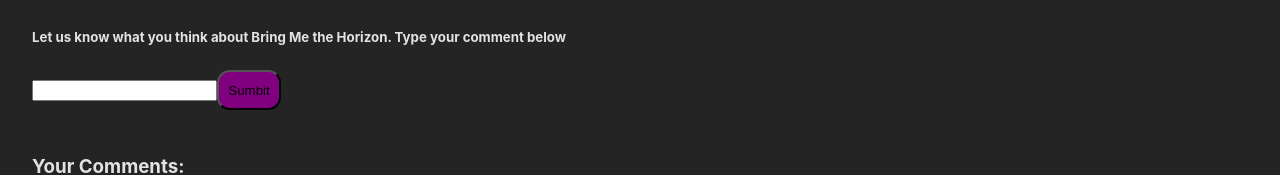
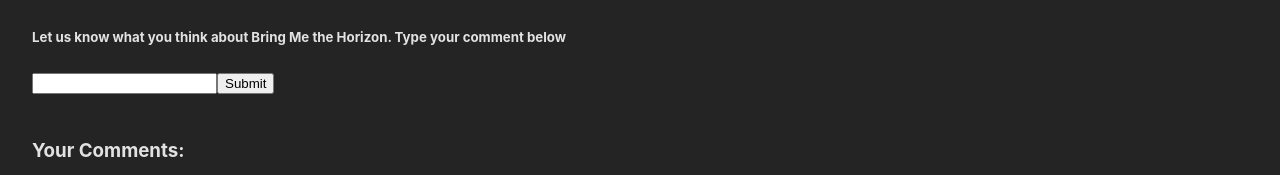
Before and after one commit to nngw/music_app, a React (Vite) app in the folder music_app/: page / in a window 1280 px wide. Shown: the part 1020-1195 px from the top of the page. Built offline with nearby package versions, Linux system fonts and the light colour scheme.

Commit message:
add form

```diff
--- a/music_app/src/Form.css
+++ b/music_app/src/Form.css
@@ -4,78 +4,8 @@
   padding: 2rem;
 }
 
-img.coverart{
-  width: 10rem;
-  margin: 0rem 2rem;
+
+li{
+  margin: 1rem 0rem;
+
 }
-
-ul{
-  list-style-type: none;
-}
-
-button{
-  align-self: center;
-  width: 4rem;
-  height: 3em;
-  border-radius: .8rem;
-  background-color: purple;
-  border-color: none;
-}
-
-.liContainer{
-  margin: 1rem 0rem;
-}
-
-.flexContainer {
-  max-width: 70%;
-  display: flex;
-  border-radius: 1rem;
-  /* background-color: red; */
-}
-
-.infoContainer{
-  align-self: center;
-}
-
-.likeCount{
-  margin:0rem 2rem;
-  align-self: center;
-}
-
-
-
-/* .logo {
-  height: 6em;
-  padding: 1.5em;
-  will-change: filter;
-  transition: filter 300ms;
-}
-.logo:hover {
-  filter: drop-shadow(0 0 2em #646cffaa);
-}
-.logo.react:hover {
-  filter: drop-shadow(0 0 2em #61dafbaa);
-} */
-/*
-@keyframes logo-spin {
-  from {
-    transform: rotate(0deg);
-  }
-  to {
-    transform: rotate(360deg);
-  }
-}
-
-@media (prefers-reduced-motion: no-preference) {
-  a:nth-of-type(2) .logo {
-    animation: logo-spin infinite 20s linear;
-  }
-} */
-/*
-.card {
-  padding: 2em;
-}
-*/
-.read-the-docs {
-  color: #888;
-}
--- a/music_app/src/Form.jsx
+++ b/music_app/src/Form.jsx
@@ -4,20 +4,38 @@
 import './Form.css'
 
 function Form() {
+  const [comment, setComment] = useState("");
 
+  const [commentsArray, setComments] = useState([])
+
+  const handleSubmit = (event) => {
+    event.preventDefault();
+    setComments(commentsArray => [...commentsArray, comment])
+    setComment('')
+  }
 
   return (
     <>
       <h3>Comment</h3>
       <h5>Let us know what you think about Bring Me the Horizon. Type your comment below</h5>
-      <form>
-        <input type="text" name="" id="" rows="4" cols="50" />
-        <button type='submit'>Sumbit</button>
+      <form onSubmit={handleSubmit}>
+        <label>
+          <input
+            required
+            type="text"
+            value={comment}
+            onChange={(e) => setComment(e.target.value)}/>
+        </label>
+        <input type="submit" />
       </form>
       <br />
 
       <h3>Your Comments:</h3>
-
+      <ul>
+        {commentsArray.map((c, idx) => (
+          <li key = {idx}>Comment {idx+1}: {c} </li>
+        ))}
+      </ul>
     </>
   )
 }
```
